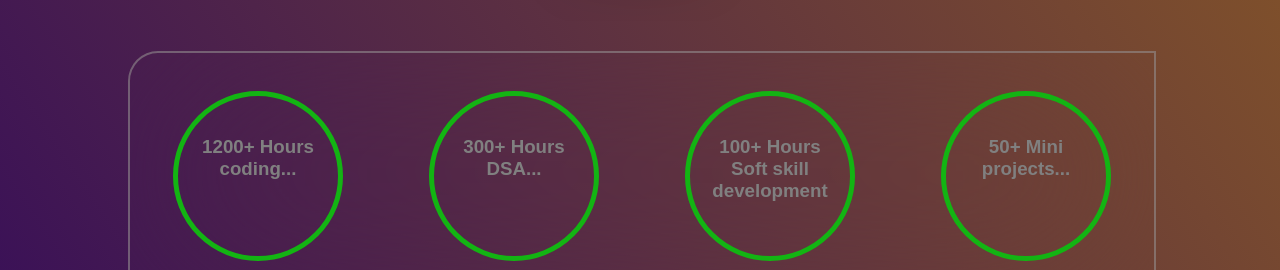
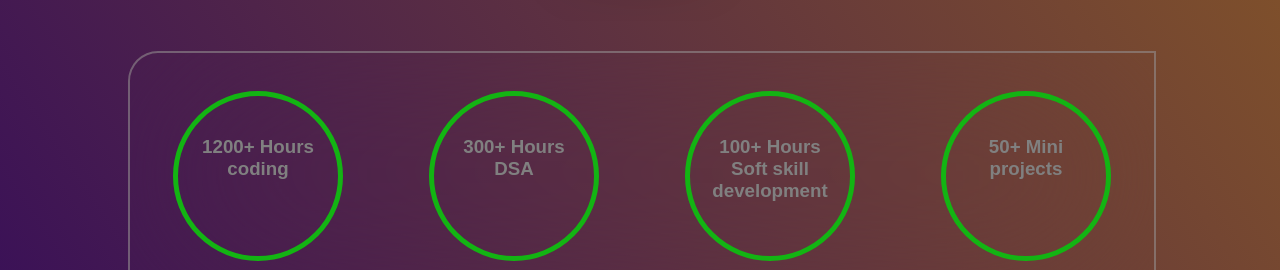
Before and after one commit to satyamasai/satyamasai.github.io, a React (Create React App) app: page / in a window 1280 px wide. Shown: the part 1720-1990 px from the top of the page. Built offline with nearby package versions, Linux system fonts and the light colour scheme.

Commit message:
resume updated

```diff
--- a/src/App.js
+++ b/src/App.js
@@ -34,7 +34,7 @@ function App() {
 
 
            <div className='footer'>
-            <p> Made with <i class="fa-solid fa-heart"></i> by Satyam Gupta, 2022 </p>
+            <p> Made with <i class="fa-solid fa-heart"></i> by Satyam Gupta © 2023 </p>
            </div>
 
     </div>
--- a/src/Components/Practice.jsx
+++ b/src/Components/Practice.jsx
@@ -6,12 +6,12 @@ const Practice = () => {
        <div className="innerPrac">
           <div>
            <h3>
-          1200+ Hours coding...
+          1200+ Hours coding
           </h3>
           </div>
           <div>
           <h3>
-          300+ Hours DSA...
+          300+ Hours DSA
           </h3>
           </div>
           <div>
@@ -22,7 +22,7 @@ const Practice = () => {
           <div>
 
           <h3>
-          50+ Mini projects...
+          50+ Mini projects
           </h3>
           </div>
        </div>
```
Also changed, not shown: 2 other files (tests, documents, lock files or other folders).
